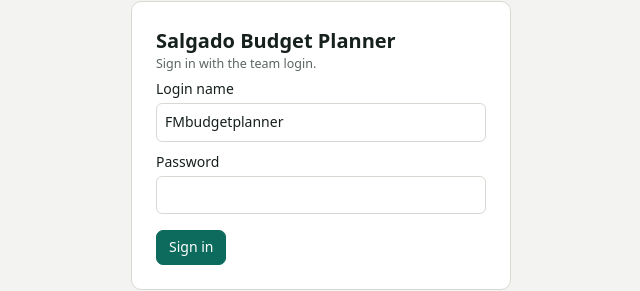
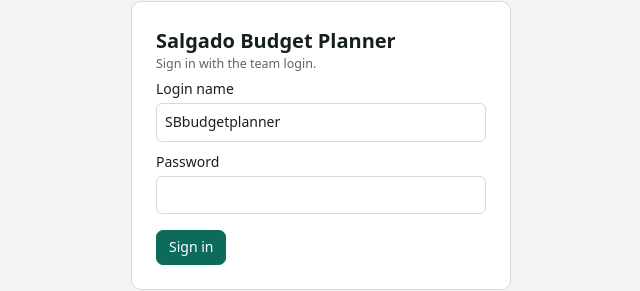
Before and after one commit to liyanagesuren01-impluse/Salgado_BudgetPlanner, a plain HTML site: page index.html in a window 1280 px wide. Shown: the part 95-386 px from the top of the page, 319-959 px from the left. Drawn offline with Linux system fonts and the light colour scheme.

Commit message:
index.html

```diff
--- a/index.html
+++ b/index.html
@@ -168,7 +168,7 @@ input:disabled, select:disabled { background: var(--surface-2); color: var(--mut
 // Leave both empty to run on this computer only (demo mode, no login).
 const SUPABASE_URL = 'https://fsvdtgzkzjngykdetwah.supabase.co';       // e.g. https://abcdefgh.supabase.co
 const SUPABASE_KEY = 'sb_publishable_iUePfwGqClXW6k2ETtIGdQ_kwaWio_F';  // Supabase: Settings > API Keys > Publishable key (sb_publishable_…)
-const LOGIN_DOMAIN = 'salgado-planner.app'; // login name "SBbudgetplanner" = fmbudgetplanner@salgado-planner.app in Supabase
+const LOGIN_DOMAIN = 'salgado-planner.app'; // login name "SBbudgetplanner" = SBbudgetplanner@salgado-planner.app in Supabase
 
 // ---------- Small helpers ----------
 const $ = (s, r = document) => r.querySelector(s);
@@ -788,7 +788,7 @@ const afterRender = [];
 
 function loginHtml() {
   return `<div class="login"><div class="card"><h1>Salgado Budget Planner</h1><p class="note">Sign in with the team login.</p>
-    <form id="login-form"><label>Login name<input class="txt" id="lg-user" autocomplete="username" value="FMbudgetplanner"></label>
+    <form id="login-form"><label>Login name<input class="txt" id="lg-user" autocomplete="username" value="SBbudgetplanner"></label>
     <label>Password<input class="txt" type="password" id="lg-pass" autocomplete="current-password"></label>
     <p class="note" id="lg-err" style="color:var(--bad)"></p><button class="btn primary" type="submit">Sign in</button></form></div></div>`;
 }
```
